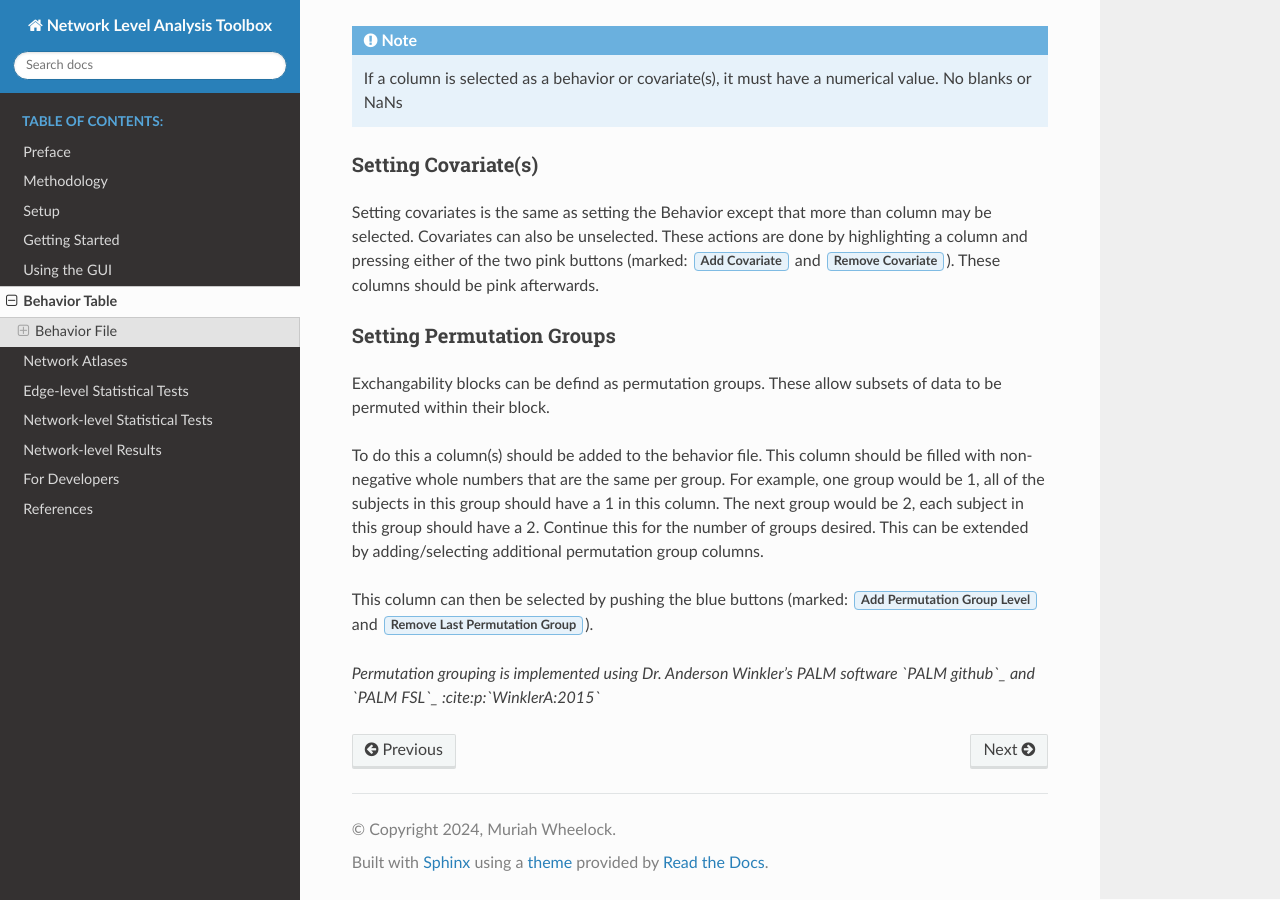
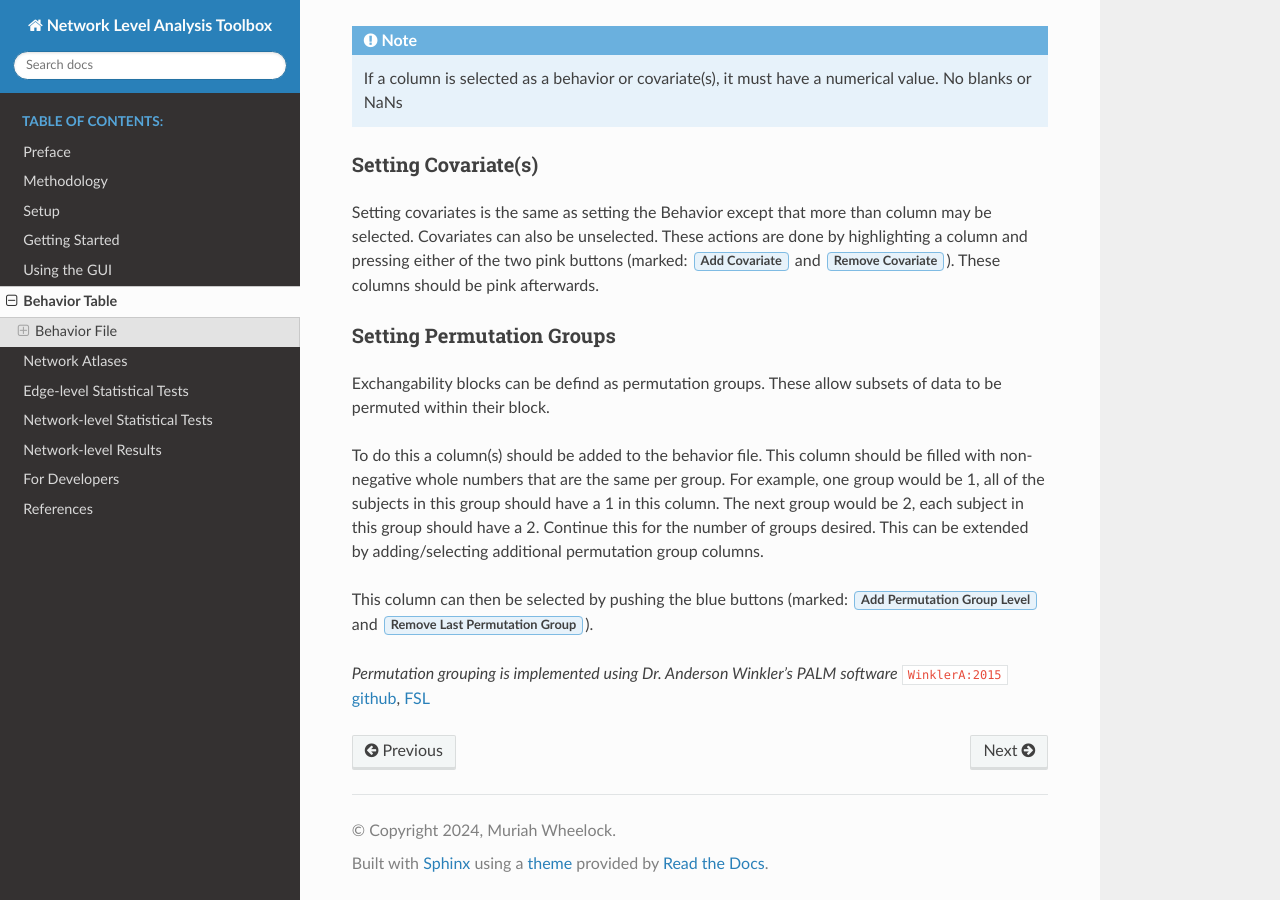
Before and after one commit to WheelockLab/NetworkLevelAnalysis, a Sphinx documentation site: the page built from docs/source/behavior_table.rst, in a window 1280 px wide and 900 px high, scrolled down 864 px. Built offline with Sphinx 7.4.7 and the Read the Docs theme 3.1.0, drawn with Linux system fonts in a browser that asks for light colours; cross-references to code outside the pages are shown as plain code.

Commit message:
tidy up palm sources

```diff
--- a/docs/source/behavior_table.rst
+++ b/docs/source/behavior_table.rst
@@ -42,7 +42,7 @@ additional permutation group columns.
 
 This column can then be selected by pushing the blue buttons (marked: :guilabel:`Add Permutation Group Level` and :guilabel:`Remove Last Permutation Group`).
 
-*Permutation grouping is implemented using Dr. Anderson Winkler's PALM software `PALM github`_ and `PALM FSL`_ :cite:p:`WinklerA:2015`*
+*Permutation grouping is implemented using Dr. Anderson Winkler's PALM software* :cite:p:`WinklerA:2015` `github`_, `FSL`_
 
-.. _PALM github: https://github.com/andersonwinkler/PALM
-.. _PALM FSL: https://fsl.fmrib.ox.ac.uk/fsl/docs/statistics/palm/index.html
+.. _github: https://github.com/andersonwinkler/PALM
+.. _FSL: https://fsl.fmrib.ox.ac.uk/fsl/docs/statistics/palm/index.html
```
